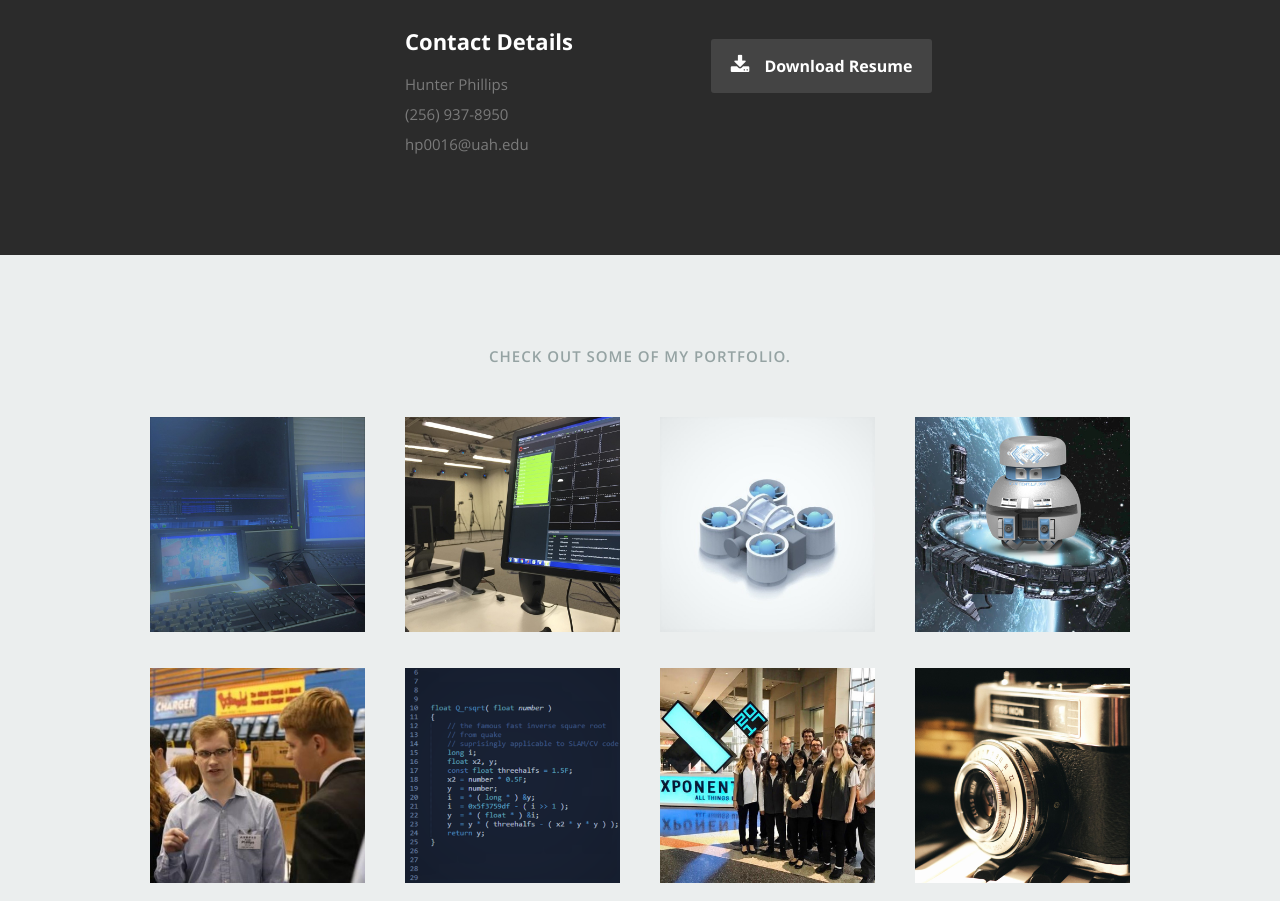
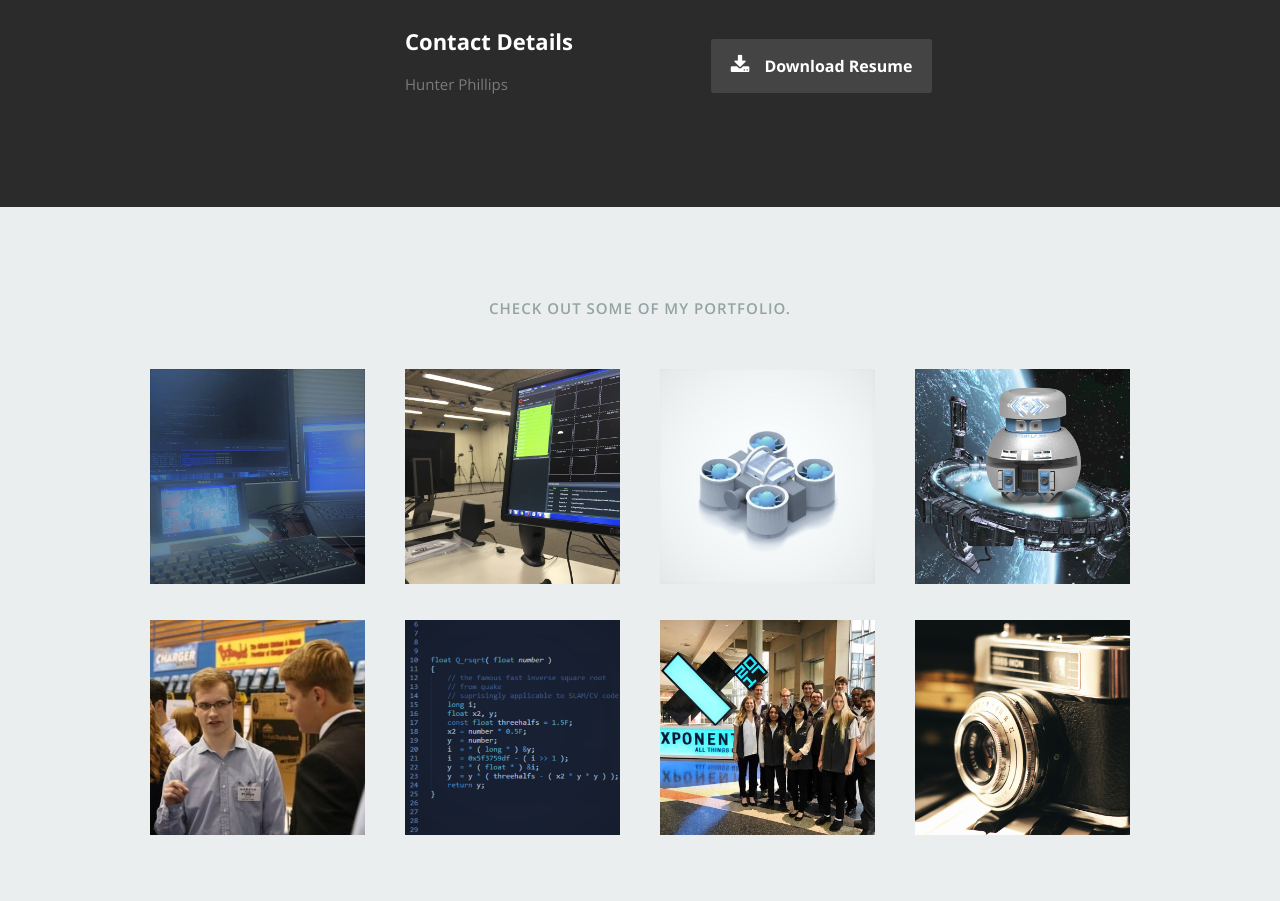
Before and after one commit to robolux/robolux.github.io, a plain HTML site: page index.html in a window 1280 px wide. Shown: the part 1151-2052 px from the top of the page. Drawn offline with nearby package versions, Linux system fonts and the light colour scheme.

Commit message:
Update index.html

```diff
--- a/index.html
+++ b/index.html
@@ -104,8 +104,6 @@
                   <h2>Contact Details</h2>
                   <p class="address">
 						   <span>Hunter Phillips</span><br>
-						   <span>(256) 937-8950</span><br>
-                     <span>hp0016@uah.edu</span>
 					   </p>
 
                </div>
```
